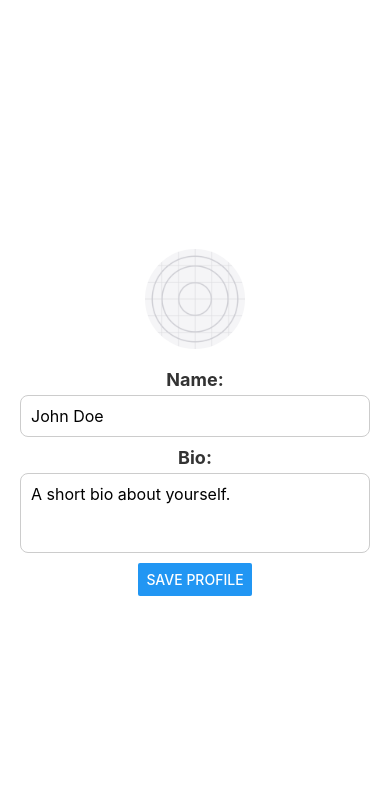
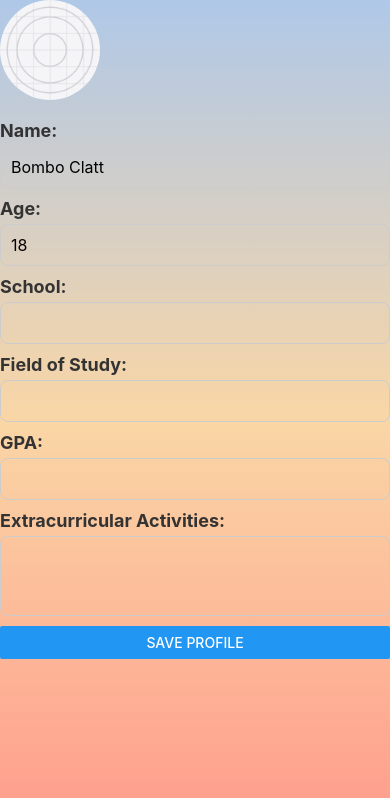
Before and after one commit to yanajakhwal/scholar-flip, a React Native app in the folder app/: screen /Profile in a window 390 px wide. Shown: the top 798 px of the page. Built offline with nearby package versions, Linux system fonts and the light colour scheme.

Commit message:
profile new stuff

```diff
--- a/app/screens/ProfileScreen.tsx
+++ b/app/screens/ProfileScreen.tsx
@@ -8,15 +8,21 @@ import {
   Image,
   TouchableOpacity,
   Keyboard,
-  TouchableWithoutFeedback
+  TouchableWithoutFeedback,
+  ScrollView
 } from 'react-native';
 import * as ImagePicker from 'expo-image-picker';
 import { LinearGradient } from 'expo-linear-gradient';
 
 const Profile = () => {
-  const [name, setName] = useState<string>('John Doe');
+  const [name, setName] = useState<string>('Bombo Clatt');
   const [bio, setBio] = useState<string>('A short bio about yourself.');
   const [profileImage, setProfileImage] = useState<string | null>(null);
+  const [age, setAge] = useState<string>('18');
+  const [school, setSchool] = useState<string>('');
+  const [fieldOfStudy, setFieldOfStudy] = useState<string>('');
+  const [gpa, setGpa] = useState<string>('');
+  const [extracurriculars, setExtracurriculars] = useState<string>('');
 
   const pickImage = async () => {
     let result = await ImagePicker.launchImageLibraryAsync({
@@ -34,7 +40,7 @@ const Profile = () => {
   return (
     <TouchableWithoutFeedback onPress={Keyboard.dismiss} accessible={false}>
       <LinearGradient colors={['#AFC8E8', '#FAD6A5', '#FF9A8B']} style={styles.background}>
-        <View style={styles.container}>
+        {/* <ScrollView contentContainerStyle={styles.container}> */}
           <TouchableOpacity onPress={pickImage}>
             <Image
               source={profileImage ? { uri: profileImage } : require('../assets/icon.png')}
@@ -47,15 +53,41 @@ const Profile = () => {
             value={name}
             onChangeText={setName}
           />
-          <Text style={styles.label}>Bio:</Text>
+          <Text style={styles.label}>Age:</Text>
+          <TextInput
+            style={styles.input}
+            value={age}
+            onChangeText={setAge}
+            keyboardType="numeric"
+          />
+          <Text style={styles.label}>School:</Text>
+          <TextInput
+            style={styles.input}
+            value={school}
+            onChangeText={setSchool}
+          />
+          <Text style={styles.label}>Field of Study:</Text>
+          <TextInput
+            style={styles.input}
+            value={fieldOfStudy}
+            onChangeText={setFieldOfStudy}
+          />
+          <Text style={styles.label}>GPA:</Text>
+          <TextInput
+            style={styles.input}
+            value={gpa}
+            onChangeText={setGpa}
+            keyboardType="decimal-pad"
+          />
+          <Text style={styles.label}>Extracurricular Activities:</Text>
           <TextInput
             style={[styles.input, styles.bioInput]}
-            value={bio}
-            onChangeText={setBio}
+            value={extracurriculars}
+            onChangeText={setExtracurriculars}
             multiline
           />
           <Button title="Save Profile" onPress={() => alert('Profile Saved!')} />
-        </View>
+        {/* </ScrollView> */}
       </LinearGradient>
     </TouchableWithoutFeedback>
   );
@@ -63,7 +95,7 @@ const Profile = () => {
 
 const styles = StyleSheet.create({
   background: { flex: 1, width: '100%', height: '100%' },
-  container: { flex: 1, justifyContent: 'center', alignItems: 'center', backgroundColor: '#FFF', padding: 20 },
+  container: { justifyContent: 'center', alignItems: 'center', backgroundColor: '#FFF', padding: 20 },
   profileImage: { width: 100, height: 100, borderRadius: 50, marginBottom: 20 },
   label: { fontSize: 18, fontWeight: 'bold', color: '#333', marginBottom: 5 },
   input: { width: '100%', borderWidth: 1, borderColor: '#ccc', padding: 10, borderRadius: 8, fontSize: 16, marginBottom: 10 },
```
